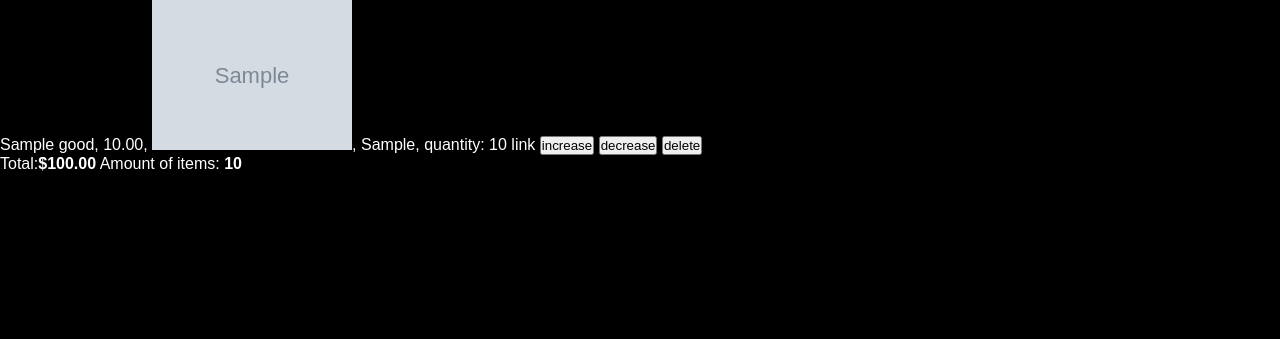
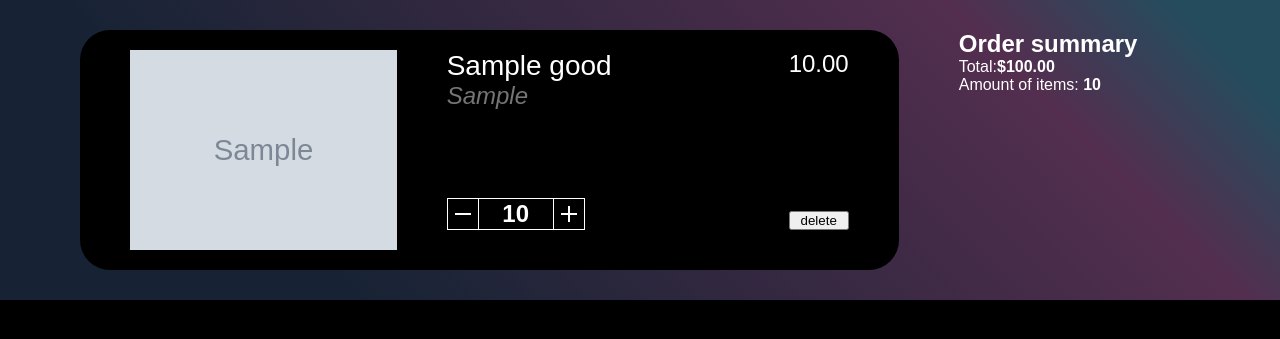
Before and after one commit to petosbratok/merch-store, a Django app: template shop/templates/shop/cart.html in a window 1280 px wide. Shown: the part 70-409 px from the top of the page. Run offline with Django 3.2, Linux system fonts and the light colour scheme; the template is opened without the code that fills it: values that come from a table or form of the project are taken from there, others are empty; tables that the repository leaves empty hold one stand-in row (values such as "Sample post"); grey boxes marked "Sample" are stand-in pictures; some web fonts are replaced.

Commit message:
cart frontend

```diff
--- a/shop/static/css/base.css
+++ b/shop/static/css/base.css
@@ -2,6 +2,9 @@
   margin: 0;
   padding: 0;
   box-sizing: border-box;
+}
+li{
+  list-style-type: none;
 }
 /* Hide scrollbar for Chrome, Safari and Opera */
 *::-webkit-scrollbar {
--- /dev/null
+++ b/shop/static/css/cart-input.css
@@ -0,0 +1,79 @@
+input[type="number"] {
+  -webkit-appearance: textfield;
+  -moz-appearance: textfield;
+  appearance: textfield;
+  background: white;
+
+}
+
+input[type=number]::-webkit-inner-spin-button,
+input[type=number]::-webkit-outer-spin-button {
+  -webkit-appearance: none;
+}
+.number-input {
+  margin-bottom: 20px;
+  background: black;
+  display: inline-flex;
+}
+
+.number-input,
+.number-input * {
+  box-sizing: border-box;
+}
+
+.number-input button {
+  outline:none;
+  -webkit-appearance: none;
+  background-color: transparent;
+  border: none;
+  align-items: center;
+  justify-content: center;
+  width: 2rem;
+  height: 2rem;
+  cursor: pointer;
+  margin: 0;
+  position: relative;
+  border: 1px solid white;
+  transition-duration: .3s;
+}
+
+.number-input button:before,
+.number-input button:after {
+  display: inline-block;
+  position: absolute;
+  content: '';
+  width: 1rem;
+  height: 2px;
+  background-color: white;
+  transform: translate(-50%, -50%);
+  transition-duration: 0.2s;
+}
+.number-input button.plus:after {
+  transform: translate(-50%, -50%) rotate(90deg);
+}
+.number-input input[type=number] {
+  font-family: inherit;
+  max-width: 5rem;
+  padding: .5rem;
+  border: none;
+  font-size: 1.5em;
+  height: 2rem;
+  font-weight: bold;
+  text-align: center;
+  transition-duration: 0.2s;
+  pointer-events: none;
+  background: black;
+  color: white;
+  border-top: 1px solid white;
+  border-bottom: 1px solid white;
+}
+
+.number-input button:hover:before,
+.number-input button:hover:after{
+ background-color: black;
+}
+button:hover{
+  border: 1px solid black;
+  box-sizing: border-box;
+  background-color: white;
+}
--- /dev/null
+++ b/shop/static/css/cart.css
@@ -0,0 +1,79 @@
+*{
+}
+header{
+  background-color: black;
+}
+main{
+  background: linear-gradient(45deg, rgba(23,35,52,1) 23%, rgba(83,46,79,1) 79%, rgba(37,76,93,1) 93%);
+
+}
+.cart{
+  margin: 50px;
+  flex-direction: row;
+  display: flex;
+  /* border-radius: 30px; */
+  /* background-color: white; */
+}
+.image-container{
+  height: 200px;
+  padding: 0 30px;
+  padding-right: 50px;
+}
+img{
+  height: 100%;
+}
+ul{
+  width: 100%;
+}
+.cart li{
+  margin: 30px;
+  border-radius: 20px;
+}
+.title{
+  font-size: 1.75em;
+}
+.info{
+  display: flex;
+  flex-direction: column;
+  justify-content: space-between;
+}
+.type{
+  font-size: 1.5em;
+  color: #757575 !important;
+  font-style:italic;
+}
+.price{
+  font-size: 1.5em;
+  font-weight: 500;
+}
+.delete-and-price{
+  padding: 0 30px;
+  padding-bottom: 20px;
+  display: flex;
+  flex-direction: column;
+  justify-content: space-between;
+}
+.cart-item{
+  color: white;
+  background: black;
+  /* width: 100%; */
+  padding: 20px;
+  /* border: 1px solid white; */
+  border-radius: 30px;
+  background-attachment: fixed;
+  display: flex;
+  flex-direction: row;
+}
+.content{
+  display: flex;
+  flex-direction: row;
+  width: 100%;
+  justify-content: space-between;
+
+}
+.order{
+  display: flex;
+  flex-direction: column;
+  padding: 30px;
+  width: 30vw;
+}
--- a/shop/static/css/product.css
+++ b/shop/static/css/product.css
@@ -26,16 +26,16 @@ img{
   margin-left: 8vw;
 }
 .title{
-  font-size: 4em;
+  font-size: 3em;
 }
 .type{
-  font-size: 2.5em;
+  font-size: 2.25em;
   color: #757575 !important;
   font-style:italic;
 }
 .price{
   margin-top: 50px;
-  font-size: 3em;
+  font-size: 2.5em;
   font-weight: 500;
 }
 input[type="number"] {
--- a/shop/static/js/cart.js
+++ b/shop/static/js/cart.js
@@ -7,8 +7,9 @@ function increase(id, price){
     success: function(data){
 
       let id_quantity = '#id' + id + '_quantity'
-      $(id_quantity).text(parseInt($(id_quantity).html()) + 1)
+      $(id_quantity).val(parseInt($(id_quantity).val()) + 1)
       $('#count').text(parseInt($('#count').html()) + 1)
+      console.log(price)
       $('#price').text((parseFloat($('#price').html()) + price).toFixed(2))
 
     }, error: function(error){
@@ -27,12 +28,12 @@ function decrease(id, price){
     success: function(data){
 
       let id_quantity = '#id' + id + '_quantity'
-      $(id_quantity).text(parseInt($(id_quantity).html()) - 1)
+      $(id_quantity).val(parseInt($(id_quantity).val()) - 1)
       $('#count').text(parseInt($('#count').html()) - 1)
       $('#price').text((parseFloat($('#price').html()) - price).toFixed(2))
 
 
-      if ($(id_quantity).html() == '0'){
+      if ($(id_quantity).val() == '0'){
         let item_id = "#item_" + id
         $(item_id).hide()
       }
--- a/shop/templates/shop/cart.html
+++ b/shop/templates/shop/cart.html
@@ -1,21 +1,52 @@
 {% extends "shop/base.html" %}
 {% load static %}
 
+{% block links %}
+<link rel="stylesheet" href="{% static 'css/cart.css' %}">
+<link rel="stylesheet" href="{% static 'css/cart-input.css' %}">
+{% endblock %}
+
 {% block content %}
+<div class="cart">
   <ul>
     {% for item in order.get_cart_items %}
-    <li id="item_{{ item.id }}"><p>
-      {{ item.product.title }}, {{ item.product.price }}, <img style="height: 150px" src="{{ item.product.photo.url }}" alt="photo">, {{ item.product.type.type }}, quantity: <span id="id{{ item.id }}_quantity">{{ item.quantity }}</span>
-      <a href="/product/{{ item.product.id }}">link</a>
-      <button type="button" onclick="increase({{ item.id }}, {{ item.product.price }})" name="button">increase</button>
-      <button type="button" onclick="decrease({{ item.id }}, {{ item.product.price }})" name="button">decrease</button>
-      <button type="button" onclick="delete_({{ item.id }}, {{ item.product.price }})" name="button">delete</button>
-    </p></li>
+    <li id="item_{{ item.id }}"><div class="cart-item">
+      <div class="image-container">
+        <img src="{{ item.product.photo.url }}" alt="photo">
+      </div>
+      <div class="content">
+        <div class="info">
+          <div>
+            <p class="title">{{ item.product.title }}</p>
+            <p class="type">{{ item.product.type.type }}</p>
+          </div>
+          <div class="number-input" >
+            <button onclick="decrease({{ item.id }}, {{ item.product.price }})" type="button" class="btn-left"></button>
+            <input class="quantity" min="1" max="{{item.product.stock}}" name="quantity" id="id{{ item.id }}_quantity" value="{{ item.quantity }}" type="number">
+            <button onclick="increase({{ item.id }}, {{ item.product.price }})" class="plus" type="button"></button>
+          </div>
+        </div>
+        <div class="delete-and-price">
+          <p class="price">{{ item.product.price }}</p>
+          <button type="button" onclick="delete_({{ item.id }}, {{ item.product.price }})" name="button">delete</button>
+        </div>
+
+        <!-- quantity: <span id="id{{ item.id }}_quantity">{{ item.quantity }}</span> -->
+        <!-- <a href="/product/{{ item.product.id }}">link</a> -->
+    </div></li>
     {% endfor %}
 
   </ul>
-  Total:<strong>$<span id="price">{{order.get_cart_total|floatformat:2}}</span></strong>
-  Amount of items: <strong><span id="count">{{order.get_cart_length}}</span></strong>
+  <div class="order">
+    <h2>Order summary</h2>
+    <div class="price-container">
+      <p>Total:<strong>$<span id="price">{{order.get_cart_total|floatformat:2}}</span></strong></p>
+    </div>
+    <div class="count-container">
+      <p>Amount of items: <strong><span id="count">{{order.get_cart_length}}</span></strong></p>
+    </div>
+  </div>
+</div>
 {% endblock %}
 
 {% block scripts %}
```
